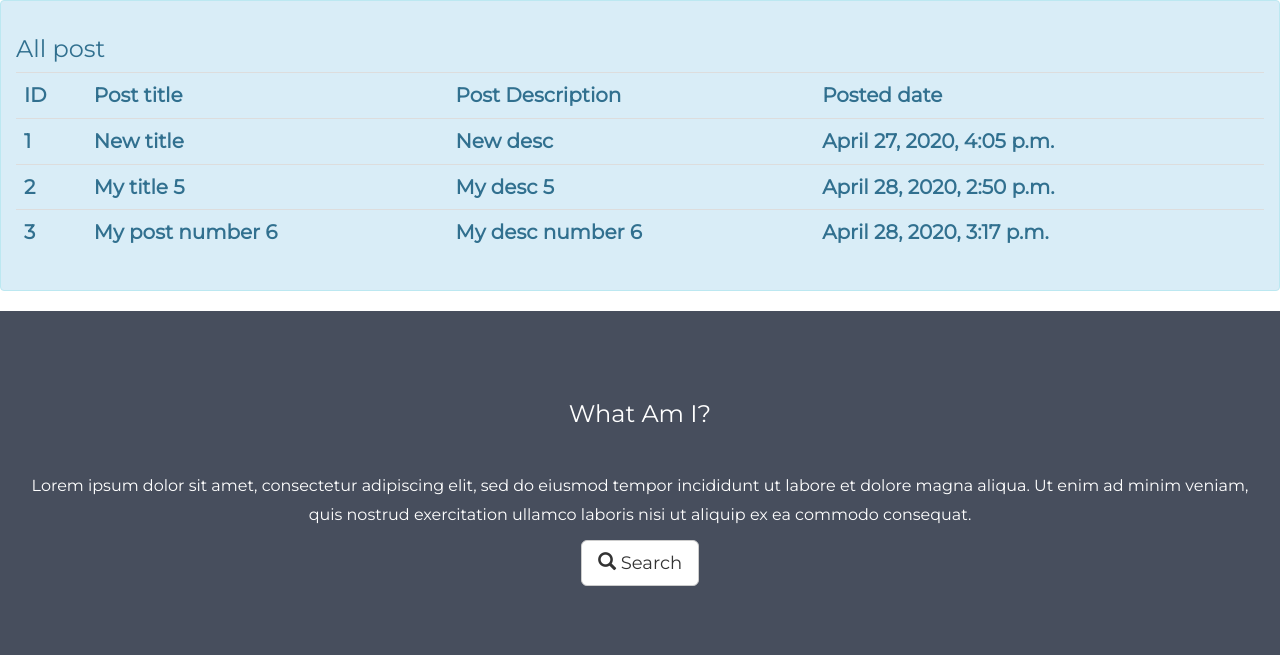
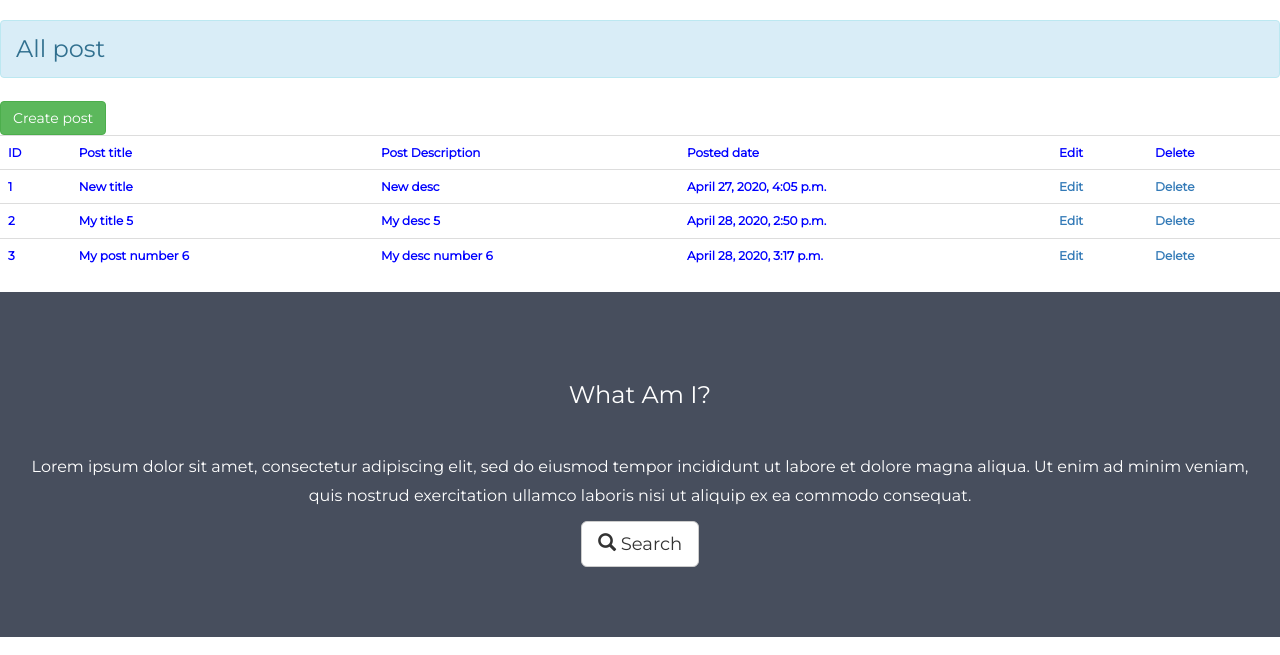
Before and after one commit to santhosh432/myblog, a Django app: page /all_posts/ in a window 1280 px wide. Shown: the part 80-735 px from the top of the page. Run offline with Django 3.2, Linux system fonts and the light colour scheme; data comes from the database, SQL or seed files in the repository; both versions use the stored data as it was after the commit; lists and menus that the app fills with data are empty; some libraries are stand-ins or nearby versions.

Commit message:
POST : CRUD operation

```diff
--- a/blog/views.py
+++ b/blog/views.py
@@ -1,6 +1,7 @@
-from django.shortcuts import render, HttpResponse
-from .forms import UserRegisteration
+from django.shortcuts import render, HttpResponse, redirect
+from .forms import UserRegisteration, PostForm, PostModelForm
 from .models import Post
+# from .forms import PostForm
 # Create your views here.
 
 def home(request):
@@ -26,3 +27,41 @@ def all_posts(request):
     post = Post.objects.all()
     context = {'my_post' : post}
     return render(request, template_name='blog/all_post.html', context=context)
+
+def create_post(request):
+
+    if request.method == 'POST':
+        post_form = PostModelForm(request.POST)
+        # print(post_form.title)
+        print(request.POST.get('title'))
+        if post_form.is_valid():
+
+            post_form.save()
+
+            return redirect('all_posts')
+
+    else:
+        post_form = PostModelForm()
+
+    context = {'post_form':post_form}
+    return render(request, template_name='blog/create_post.html', context=context)
+
+
+def edit_post(request, pk=None):
+    post = Post.objects.get(id=pk)
+
+    if request.method == 'POST':
+        post_form = PostModelForm(request.POST, instance=post)
+        if post_form.is_valid():
+            post_form.save()
+            return redirect('all_posts')
+    else:
+        post_form = PostModelForm(instance=post)
+    context = {'post_form': post_form}
+
+    return render(request, template_name='blog/create_post.html', context=context)
+
+def post_delete(request, pk=None):
+    post = Post.objects.get(id=pk)
+    post.delete()
+    return redirect('all_posts')
--- a/myblog/urls.py
+++ b/myblog/urls.py
@@ -26,4 +26,7 @@ urlpatterns = [
     path('blog/', views.home_blog, name='home_blog'),
     path('about_me/', views.home_about_me, name='home_aboutme'),
     path('all_posts/', views.all_posts, name='all_posts'),
+    path('create_post/', views.create_post, name='create_post'),
+    path('edit_post/<int:pk>/', views.edit_post, name='edit_post'),
+    path('delete_post/<int:pk>/', views.post_delete, name='post_delete'),
 ]
--- a/templates/blog/all_post.html
+++ b/templates/blog/all_post.html
@@ -1,17 +1,22 @@
 {% extends 'blog/base.html' %}
+
+<div class="container">
 
 
 {% block container_one %}
-<div class="alert alert-info">
+<div class="card">
 
 
-<h3>All post</h3>
-<table class="table">
+<h3 class="alert alert-info">All post</h3>
+    <a href="{% url 'create_post' %}" class="btn btn-success">Create post</a>
+<table class="table" style="color:blue; font-size:12px;">
     <tr>
         <th>ID</th>
         <th>Post title</th>
         <th>Post Description</th>
         <th>Posted date</th>
+        <th>Edit</th>
+        <th>Delete</th>
     </tr>
     {% for post in my_post %}
     <tr>
@@ -19,8 +24,12 @@
         <th>{{ post.title }}</th>
         <th>{{ post.description }}</th>
         <th>{{ post.posted_date }}</th>
+        <th><a href="{% url 'edit_post' post.id %}">Edit</a> </th>
+        <th><a href="{% url 'post_delete' post.id %}">Delete</a> </th>
     </tr>
     {% endfor %}
 </table>
 </div>
 {% endblock %}
+
+ </div>
```
Also changed, not shown: blog/forms.py (+12 -0 lines), templates/blog/create_post.html (added, +22 -0 lines), db.sqlite3.
